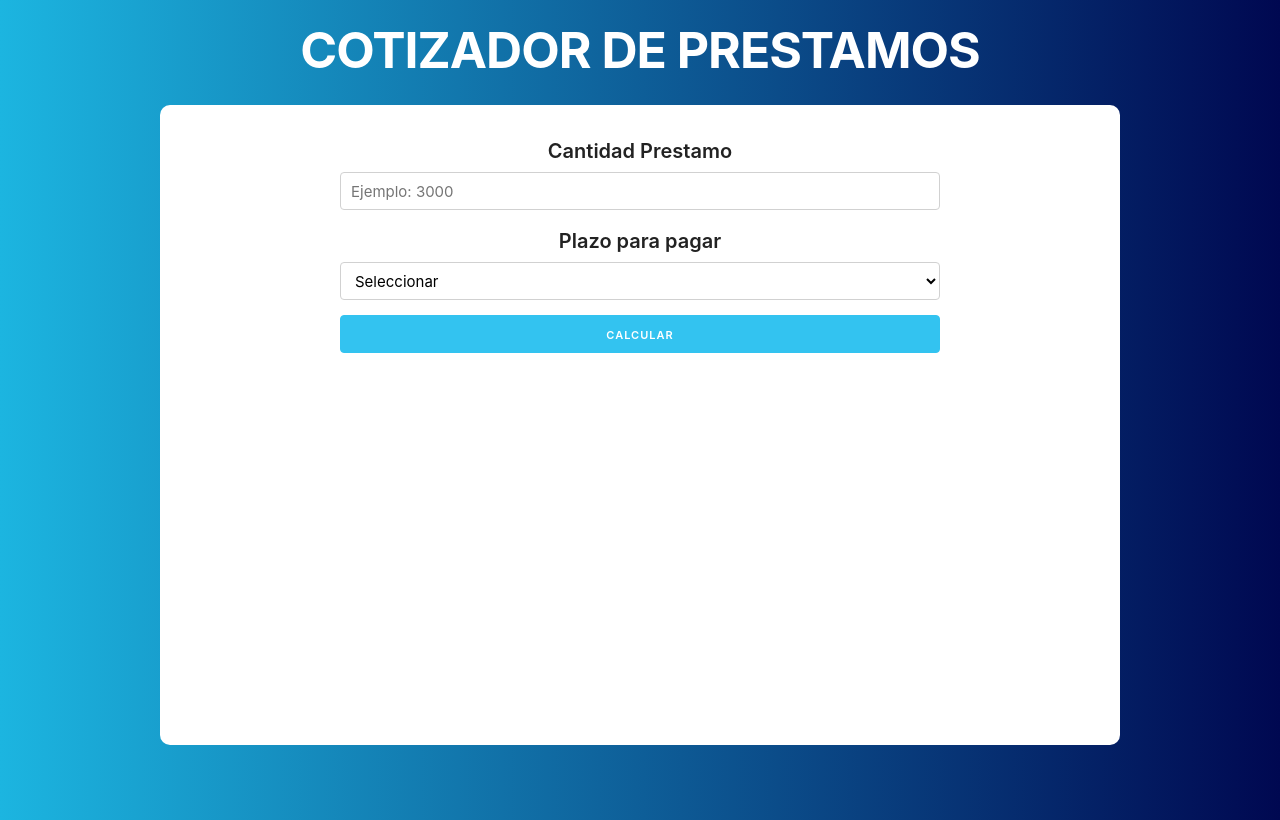
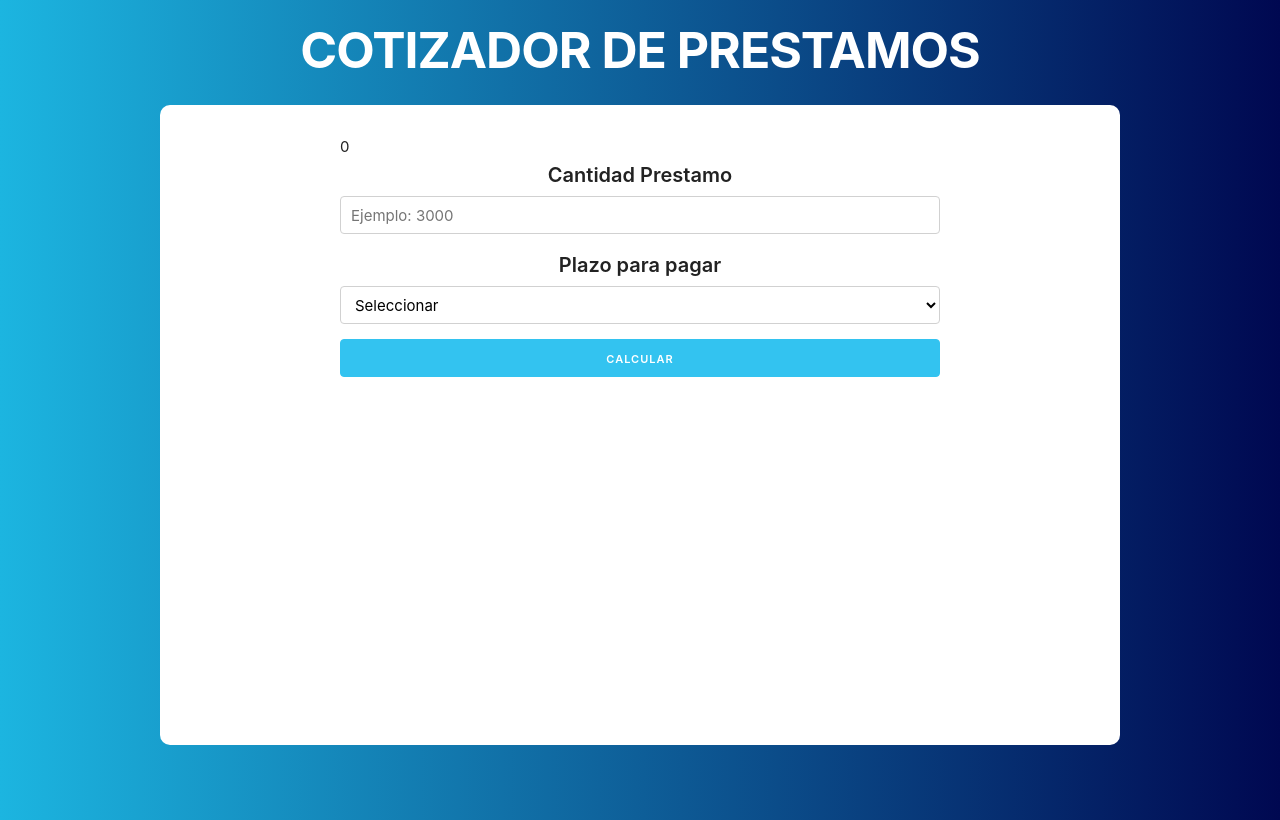
Before and after one commit to bran-deb/prestamos-rt-jt, a React (Create React App) app: page / in a window 1280 px wide. Built offline with nearby package versions, Linux system fonts and the light colour scheme.

Commit message:
added useStare

```diff
--- a/src/App.js
+++ b/src/App.js
@@ -1,14 +1,24 @@
-import React, { Fragment } from 'react';
+import React, { Fragment, useState } from 'react';
 import Header from './components/Header';
 import Formulario from './components/Formulario';
 
 
 function App() {
+  //definir state
+  const [cantidad, setCantidad] = useState(0)
+
   return (
     <Fragment>
-      <Header titulo="Cotizador de Prestamos" />
+      <Header
+        titulo="Cotizador de Prestamos"
+      />
       <div className="container">
-        <Formulario></Formulario>
+        {/* pasamos el state via props */}
+        <Formulario
+          cantidad={cantidad}
+          setCantidad={setCantidad}
+        >
+        </Formulario>
       </div>
     </Fragment>
   )
```
